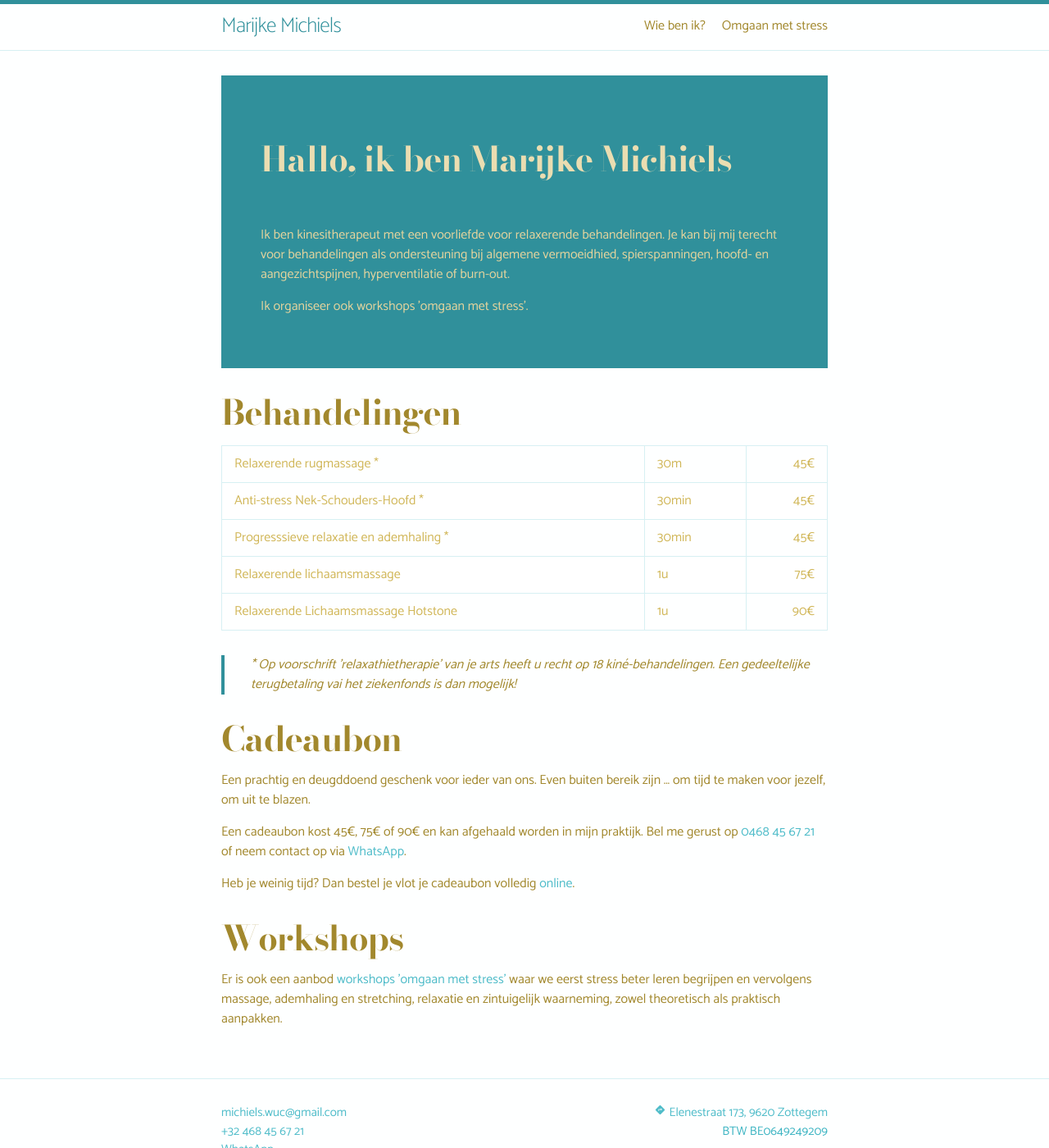
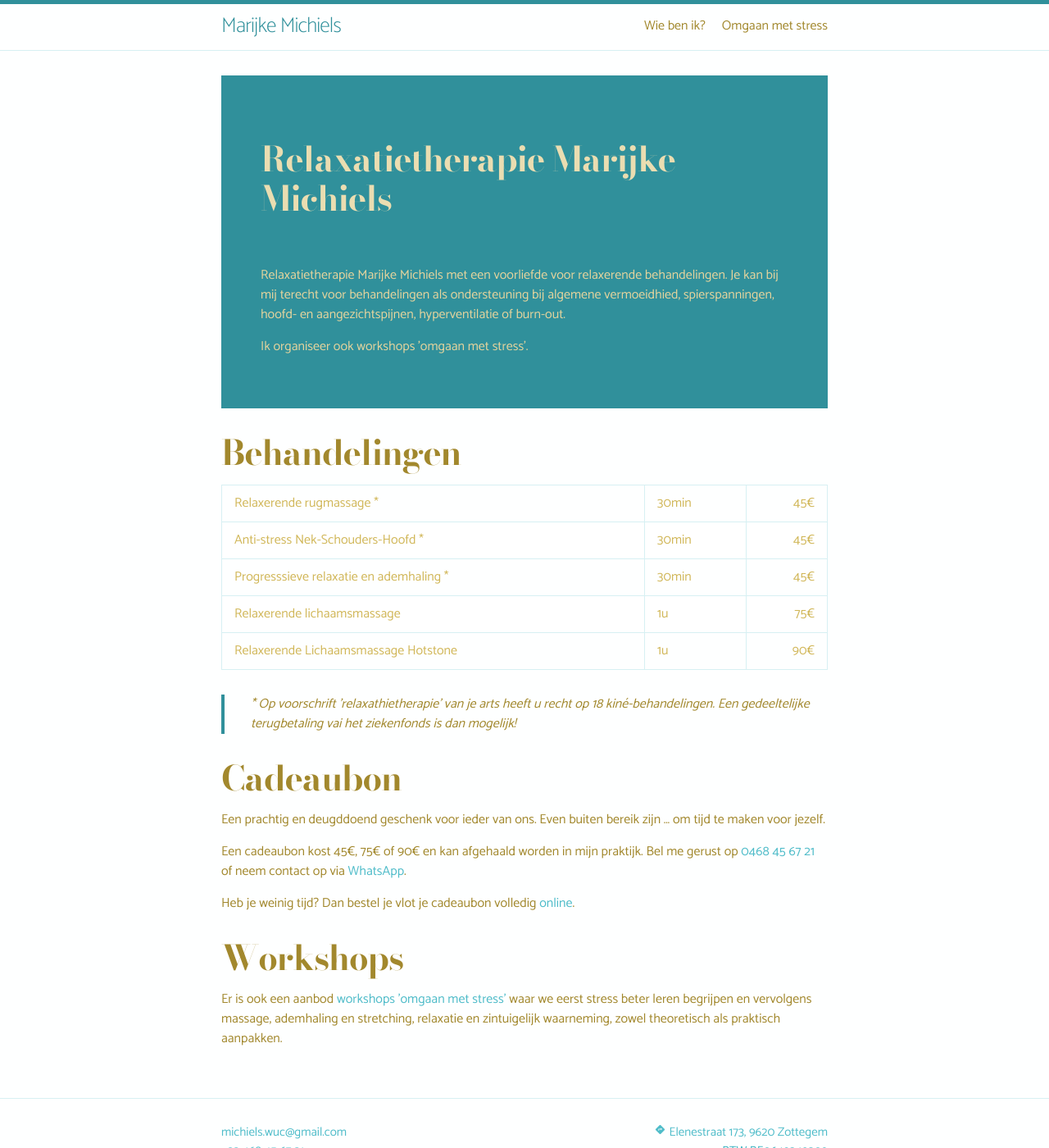
Before and after one commit to koenhandekyn/marijkemichiels, a Jekyll site: the page built from index.md, in a window 1280 px wide and 1400 px high. Shown: the whole window at 82% size. Built offline with Jekyll 4.4.1, drawn with Linux system fonts in a browser that asks for light colours.

Commit message:
aanpassingen

```diff
--- a/_includes/stress_begrijpen.html
+++ b/_includes/stress_begrijpen.html
@@ -7,8 +7,8 @@ In deze basis opleiding behandelen we volgende topics.
 - Mentale weerbaarheid
 
 We diepen theoretische inzichten uit, afgewisseld met praktische oefeningen, die je in
-staat stellen stress te begrijpen, signalen te detecteren en een persoonlijk actie plan
-op te stellen.
+staat stellen stress te begrijpen, signalen te detecteren en zelf een persoonlijk actie
+plan op te stellen.
 
 De cursus kan zowel online als ter plaatse aangeboden worden.
 
--- a/index.md
+++ b/index.md
@@ -11,12 +11,10 @@ key: marijke
 
 <section class="intro">
 
-  <!-- <img class="" src="/assets/images/massage.jpg"> -->
-
-  <h1>Hallo, ik ben Marijke Michiels</h1>
+  <h1>Relaxatietherapie Marijke Michiels</h1>
 
   <p>
-    Ik ben kinesitherapeut met een voorliefde voor relaxerende behandelingen.
+    Relaxatietherapie Marijke Michiels met een voorliefde voor relaxerende behandelingen.
     Je kan bij mij terecht voor behandelingen als ondersteuning bij
     algemene vermoeidhied, spierspanningen, hoofd- en aangezichtspijnen,
     hyperventilatie of burn-out.</p>
@@ -33,7 +31,7 @@ key: marijke
 <table>
   <tr>
     <td>Relaxerende rugmassage *</td>
-    <td class="align-left">30m</td>
+    <td class="align-left">30min</td>
     <td class="align-right">45€</td>
   </tr>
   <tr>
@@ -69,7 +67,7 @@ key: marijke
 <h1>Cadeaubon</h1>
 
 <p>Een prachtig en deugddoend geschenk voor ieder van ons.
-   Even buiten bereik zijn … om tijd te maken voor jezelf, om uit te blazen.</p>
+   Even buiten bereik zijn … om tijd te maken voor jezelf.</p>
 
 <p>Een cadeaubon kost 45€, 75€ of 90€ en kan afgehaald worden in mijn praktijk.
    Bel me gerust op <a href="tel:+32 468 45 67 21">0468 45 67 21</a>
```
Also changed, not shown: workshops.md (+1 -1 lines).
